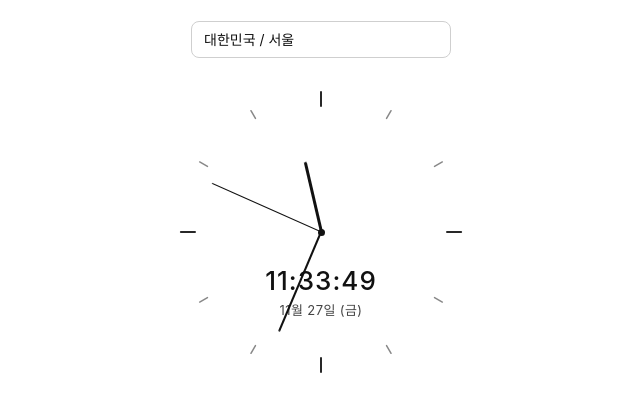
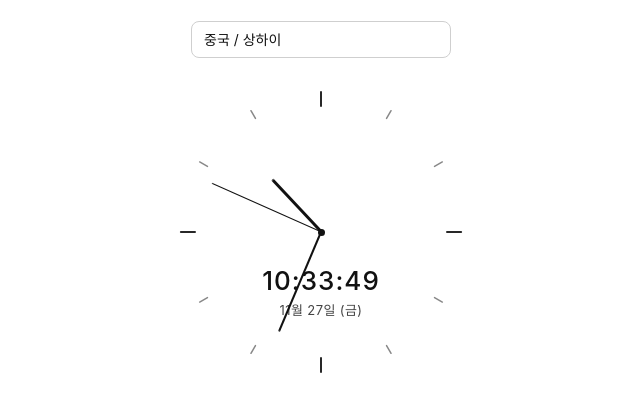
Before and after one commit to kdy173000/fireballNotion, a plain HTML site: page index/clock.html in a window 1280 px wide. Shown: the part 70-482 px from the top of the page, without its empty margins (319-959 px from the left). Drawn offline with Linux system fonts and the light colour scheme; a web font is replaced by a local one.

Commit message:
Change default timezone and version in clock.html

```diff
--- a/index/clock.html
+++ b/index/clock.html
@@ -275,10 +275,10 @@ document.addEventListener('DOMContentLoaded', function () {
   const VERSION_KEY = "tz_version";
 
   // 여기에 나라를 작성
-  const DEFAULT_TZ = "Asia/Seoul";
+  const DEFAULT_TZ = "Asia/Shanghai";
 
   // 여기에 버전을 작성
-  const DEFAULT_TZ_VERSION = "2026-11-06-1";
+  const DEFAULT_TZ_VERSION = "2026-11-27-1";
 
   const svg = document.createElementNS('http://www.w3.org/2000/svg', 'svg');
   svg.style.cssText = 'position:absolute;top:0;left:0;pointer-events:none;';
```
